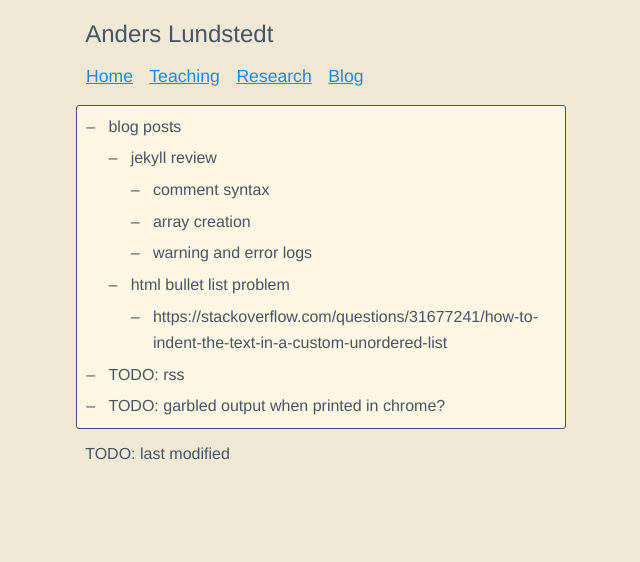
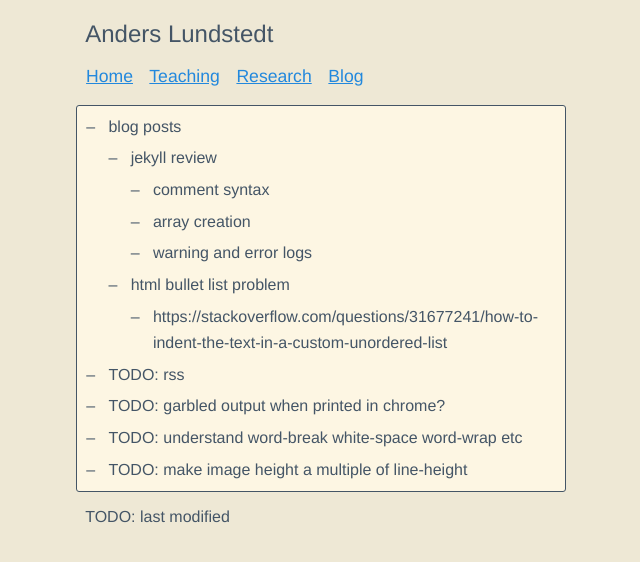
Before and after one commit to anderslundstedt/anderslundstedt.github.io, a Jekyll site: the page built from TODO.md, in a window 1280 px wide. Shown: the top 562 px of the page, without its empty margins (319-959 px from the left). Built offline with Jekyll 4.4.1, drawn with Linux system fonts in a browser that asks for light colours.

Commit message:
added TODOs

```diff
--- a/TODO.md
+++ b/TODO.md
@@ -11,3 +11,5 @@ title: TODOs
     - https://stackoverflow.com/questions/31677241/how-to-indent-the-text-in-a-custom-unordered-list
 - {{ "TODO: rss" | log_warning }}
 - {{ "TODO: garbled output when printed in chrome?" | log_warning }}
+- {{ "TODO: understand word-break white-space word-wrap etc" | log_warning }}
+- {{ "TODO: make image height a multiple of line-height" | log_warning }}
```
